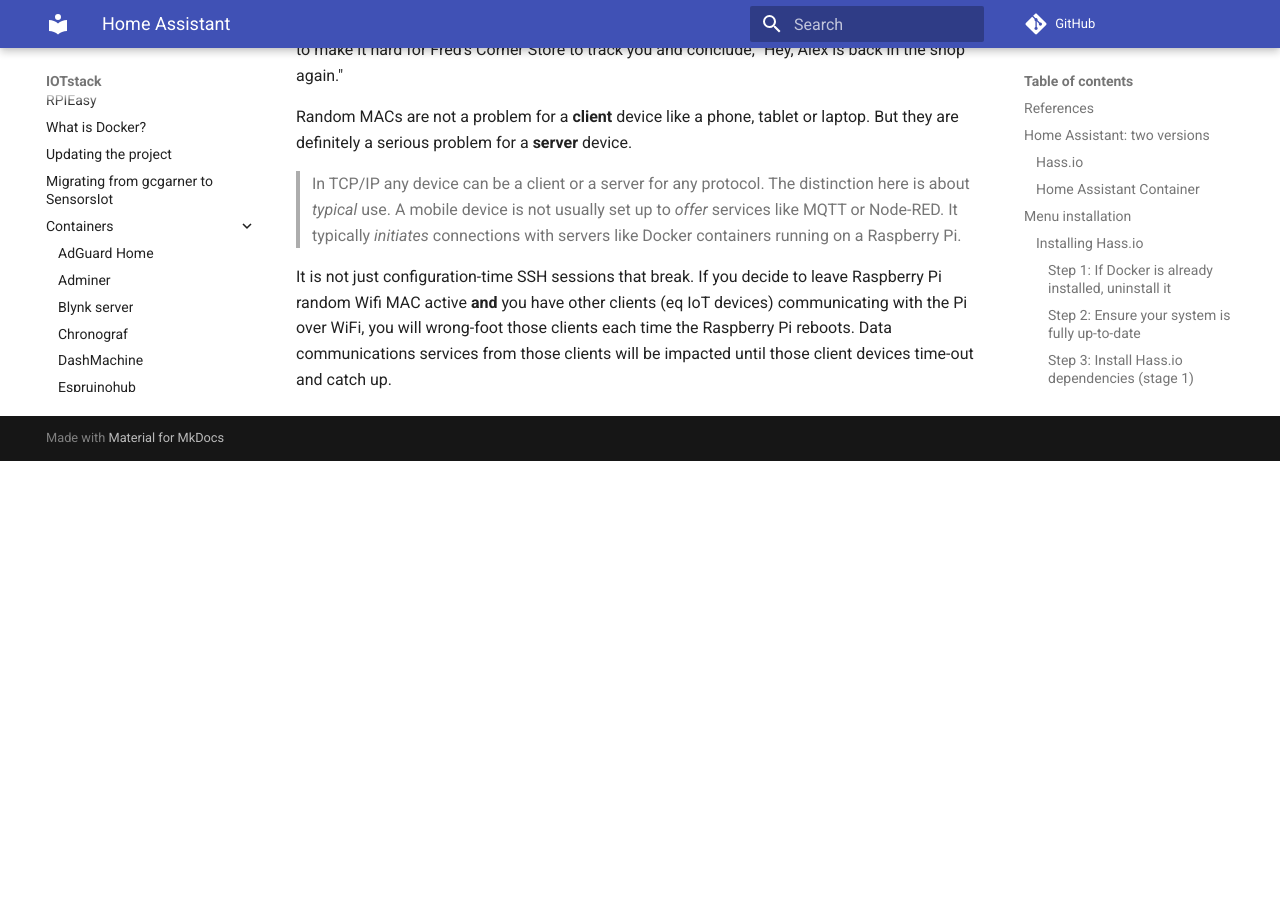
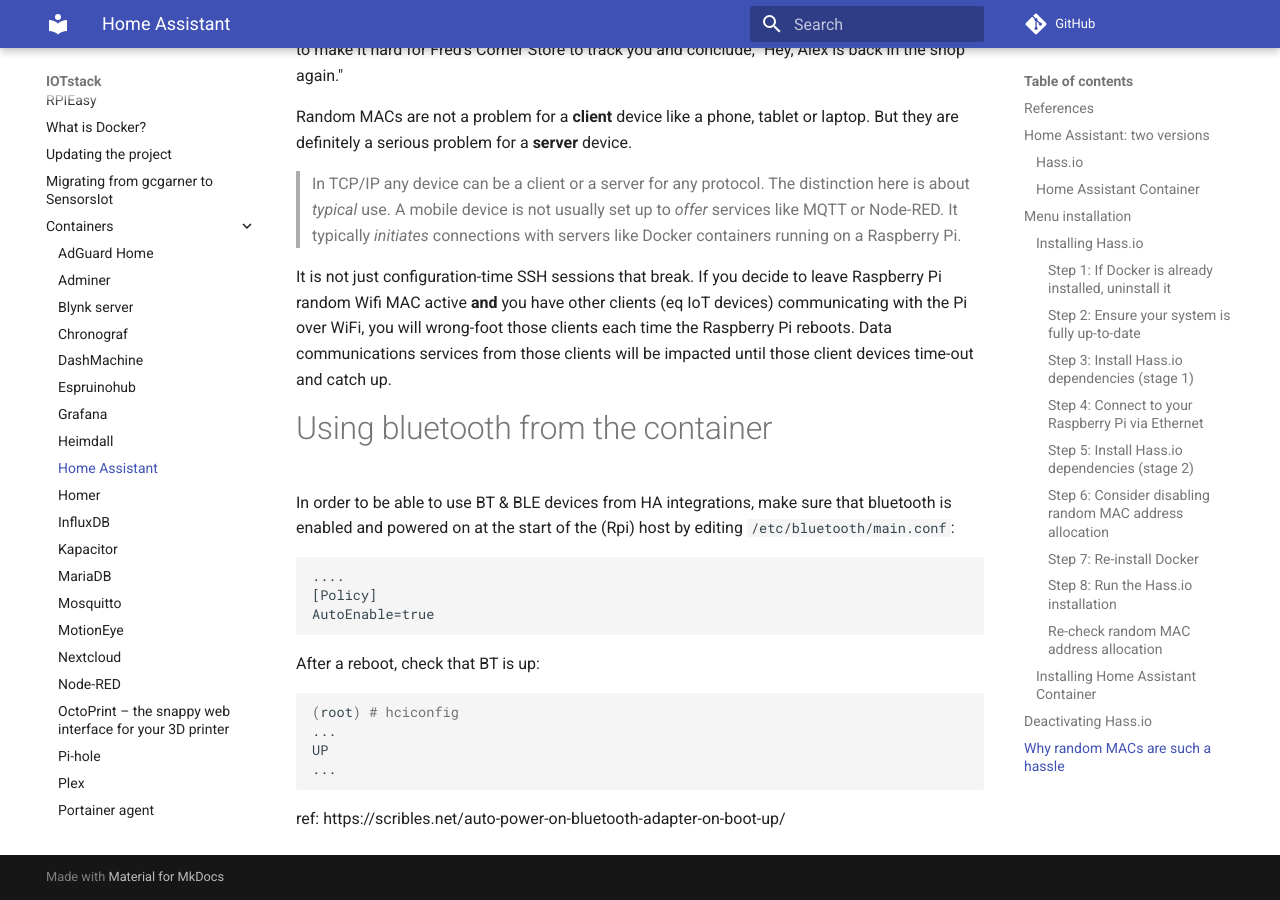
Before and after one commit to gcgarner/IOTstack, an MkDocs documentation site: the page built from docs/Containers/Home-Assistant.md, in a window 1280 px wide and 900 px high, scrolled down 9120 px. Built offline with MkDocs 1.6.1 and Material for MkDocs 9.7.7, drawn with Linux system fonts in a browser that asks for light colours; comment, search, counter and statistics services are not loaded; before the commit the page ends 9581 px from its top, so only the background shows below that.

Commit message:
Update the documentation about BT in container

````diff
--- a/docs/Containers/Home-Assistant.md
+++ b/docs/Containers/Home-Assistant.md
@@ -316,3 +316,22 @@
 > In TCP/IP any device can be a client or a server for any protocol. The distinction here is about *typical* use. A mobile device is not usually set up to *offer* services like MQTT or Node-RED. It typically *initiates* connections with servers like Docker containers running on a Raspberry Pi.
 
 It is not just configuration-time SSH sessions that break. If you decide to leave Raspberry Pi random Wifi MAC active **and** you have other clients (eq IoT devices) communicating with the Pi over WiFi, you will wrong-foot those clients each time the Raspberry Pi reboots. Data communications services from those clients will be impacted until those client devices time-out and catch up.
+
+# Using bluetooth from the container
+In order to be able to use BT & BLE devices from HA integrations, make sure that bluetooth is enabled and powered on at the start of the (Rpi) host by editing `/etc/bluetooth/main.conf`:
+
+```conf
+....
+[Policy]
+AutoEnable=true
+```
+
+After a reboot, check that BT is up:
+
+```sh
+(root) # hciconfig
+...
+UP
+...
+```
+ref: https://scribles.net/auto-power-on-bluetooth-adapter-on-boot-up/
````
